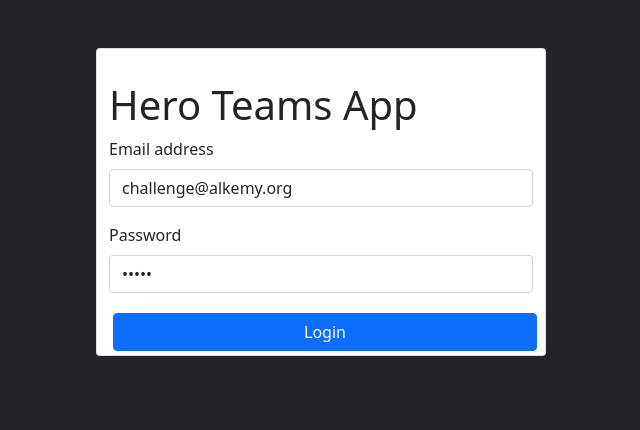
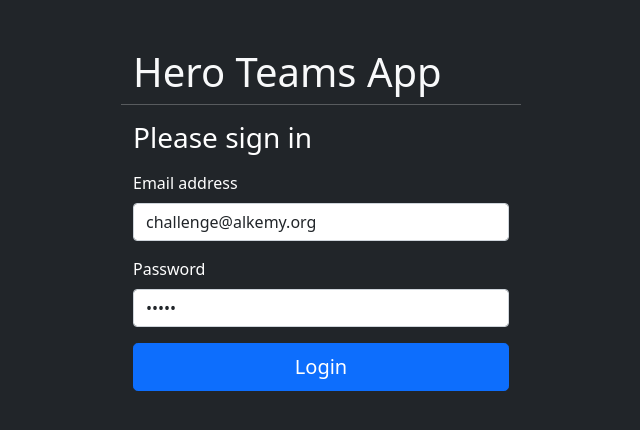
Before and after one commit to hernanr9317/challenge-app, a React app: page /login in a window 1280 px wide. Shown: the whole page, without its empty margins (319-959 px from the left). Built offline with nearby package versions, Linux system fonts and the light colour scheme; some packages are replaced by stand-ins of ours.

Commit message:
login fixed

```diff
--- a/src/components/home/HomeScreen.js
+++ b/src/components/home/HomeScreen.js
@@ -101,7 +101,8 @@ export const HomeScreen = () => {
 
                     <div className="col">
                     <div className="d-flex align-items-center">
-                        <h2>Character search </h2>
+                        <h4>Character search </h4>
+                        <h5 className="ms-auto">Team {teamValues.length}/6</h5>
 
                     </div>
 
--- a/src/components/login/FormLoginScreen.js
+++ b/src/components/login/FormLoginScreen.js
@@ -4,7 +4,6 @@ import { types } from './../types/types';
 import { AuthContext } from './../auth/AuthContext';
 import { postFormAxios } from './../../helpers/postFormAxios';
 import Swal from 'sweetalert2';
-import { Spinner } from 'react-bootstrap';
 
 
 export const FormLoginScreen = () => {
@@ -77,12 +76,12 @@ export const FormLoginScreen = () => {
 
 
     return (
-        <div className="Loggin animate__animated animate__bounce animate__fadeIn">
-            <div className="container text-dark">
+        <>
+        <div className="container Loggin animate__animated animate__bounce animate__fadeIn mt-5" style={{maxWidth: 400}}>
                 <div className="row justify-content-md-center">
-                    <div className="card mt-5" style={{width: 450}}>
-                        <div className="card-body"></div>
-                            <h1>Hero Teams App</h1>
+                            <h1 className="text-light">Hero Teams App</h1>
+                            <hr/>
+                            <h1 className="h3 mb-3 fw-normal">Please sign in</h1>
                             <Formik
                             initialValues={{ email: "challenge@alkemy.org", password: "react", }}
                             onSubmit={async (e) => {
@@ -110,22 +109,29 @@ export const FormLoginScreen = () => {
                                         type="password"
                                         className="form-control"
                                     />
+
                             </div>
-                                <button type="submit" className="btn btn-primary w-100 m-1">Login</button>
+
+                            { (!checking) &&
+
+                            <button className="w-100 btn btn-lg btn-primary" type="submit">Login</button>
+
+                            }
+
 
                                 { (checking) &&
-                                    <Spinner animation="border" role="status">
-                                        <span className="visually-hidden">Loading...</span>
-                                    </Spinner>
+                                    <button className="w-100 btn btn-lg btn-primary" type="button" disabled>
+                                        <span className="spinner-border spinner-border-sm" role="status" aria-hidden="true"></span>
+                                        Loading...
+                                    </button>
                                 }
                             </Form>
+                            </Formik>
+                    </div>
+            </div>
 
 
-                            </Formik>
-                        </div>
-                    </div>
-                </div>
-            </div>
+            </>
 
-    );
+    )
 }
```
Also changed, not shown: src/styles.css (line endings or trailing spaces).
